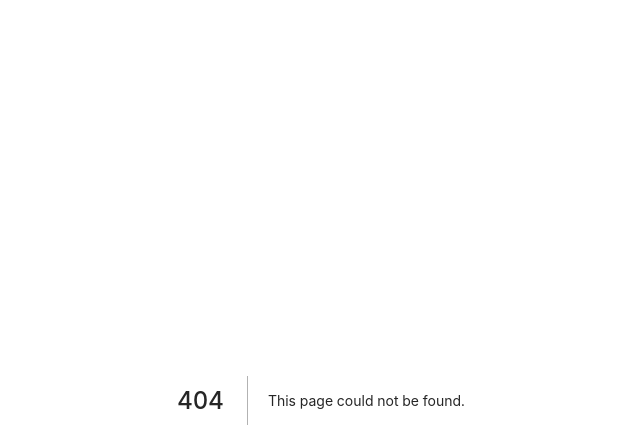
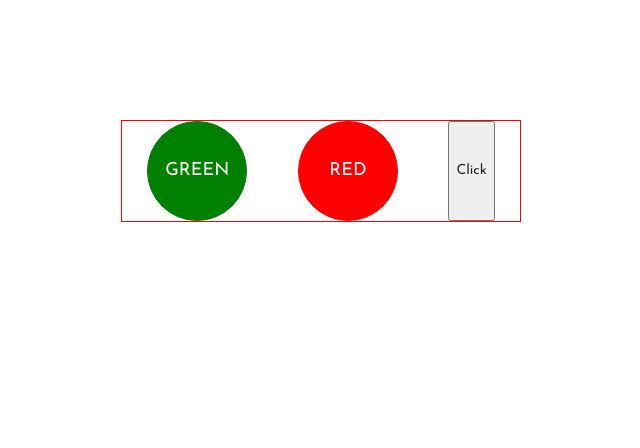
Before and after one commit to mohandast52/my-portfolio, a Next.js app: page /assignment/circles in a window 1280 px wide. Before the commit this address had no page. Shown: the top 448 px of the page, without its empty margins (319-959 px from the left). Built offline with nearby package versions, Linux system fonts and the light colour scheme.

Commit message:
appbase circle problem solution

```diff
--- /dev/null
+++ b/components/Assignments/Appbase/circles.jsx
@@ -0,0 +1,82 @@
+/* eslint-disable react/prop-types */
+import React, { useState, useEffect } from 'react';
+import { Container } from './styles';
+
+/* ---------------- HELPERS---------------- */
+const COLORS = ['red', 'blue', 'green'];
+const getNumber = (i, j) => {
+  if (i === 0 && j === 1) return 2;
+  if (i === 0 && j === 2) return 1;
+  if (i === 1 && j === 0) return 2;
+  if (i === 1 && j === 2) return 0;
+  if (i === 2 && j === 0) return 1;
+  if (i === 2 && j === 1) return 0;
+  return -1;
+};
+
+/* ---------------- Circle Component---------------- */
+const Circle = ({ colorName }) => (
+  <div
+    className="circle"
+    style={{ backgroundColor: colorName, borderColor: colorName }}
+  >
+    <span>{colorName}</span>
+  </div>
+);
+
+/* ---------------- MAIN Component---------------- */
+const Component = () => {
+  const [counter, setCounter] = useState(0);
+  const [circleOneColor, setColorOne] = useState(0);
+  const [circleTwoColor, setColorTwo] = useState(1);
+
+  /*
+  useEffect(() => {
+    const timerOne = setInterval(() => {
+      getColorOne(prevNum => {
+        const num = (prevNum + 1) % 3;
+        // console.log(num);
+        return num;
+      });
+    }, 1000);
+
+    return () => {
+      clearTimeout(timerOne);
+    };
+  }, []);
+  */
+
+  useEffect(() => {
+    setColorOne(prev => {
+      // const num = prev + 1;
+      // if (num % 2 === 0) {
+      //   setColorTwo(circleTwoColor + 1);
+      //   console.log(num, circleTwoColor + 1);
+      // }
+      // return num;
+      const newLockOne = getNumber(prev, circleTwoColor);
+      if (counter % 2 === 0) {
+        const lockTwo = getNumber(circleTwoColor, newLockOne);
+        setColorTwo(lockTwo);
+      }
+
+      return newLockOne;
+    });
+  }, [counter]);
+
+
+  const btnClick = () => {
+    setCounter(prev => prev + 1);
+  };
+
+  // console.log(circleOneColor);
+  return (
+    <Container>
+      <Circle colorName={COLORS[circleOneColor]} />
+      <Circle colorName={COLORS[circleTwoColor]} />
+      <button onClick={btnClick} type="button">Click</button>
+    </Container>
+  );
+};
+
+export default Component;
--- a/components/Assignments/Appbase/styles.jsx
+++ b/components/Assignments/Appbase/styles.jsx
@@ -30,6 +30,25 @@ export const ParentContainer = styled.div`
 `;
 
 export const Container = styled.div`
-  width: 220px;
-  margin: 0 50px;
+  display: flex;
+  justify-content: space-around;
+  width: 400px;
+  margin: 120px auto;
+  border: 1px solid red;
+
+  .circle {
+    display: flex;
+    justify-content: center;
+    align-items: center;
+    height: 100px;
+    width: 100px;
+    border-radius: 50%;
+    border: 1px solid;
+
+    span {
+      color: white;
+      font-size: 18px;
+      text-transform: uppercase;
+    }
+  }
 `;
--- /dev/null
+++ b/pages/assignment/circles.jsx
@@ -0,0 +1,3 @@
+import Circles from 'components/Assignments/Appbase/circles';
+
+export default Circles;
```
Also changed, not shown: tempFile.js (+107 -42 lines).
